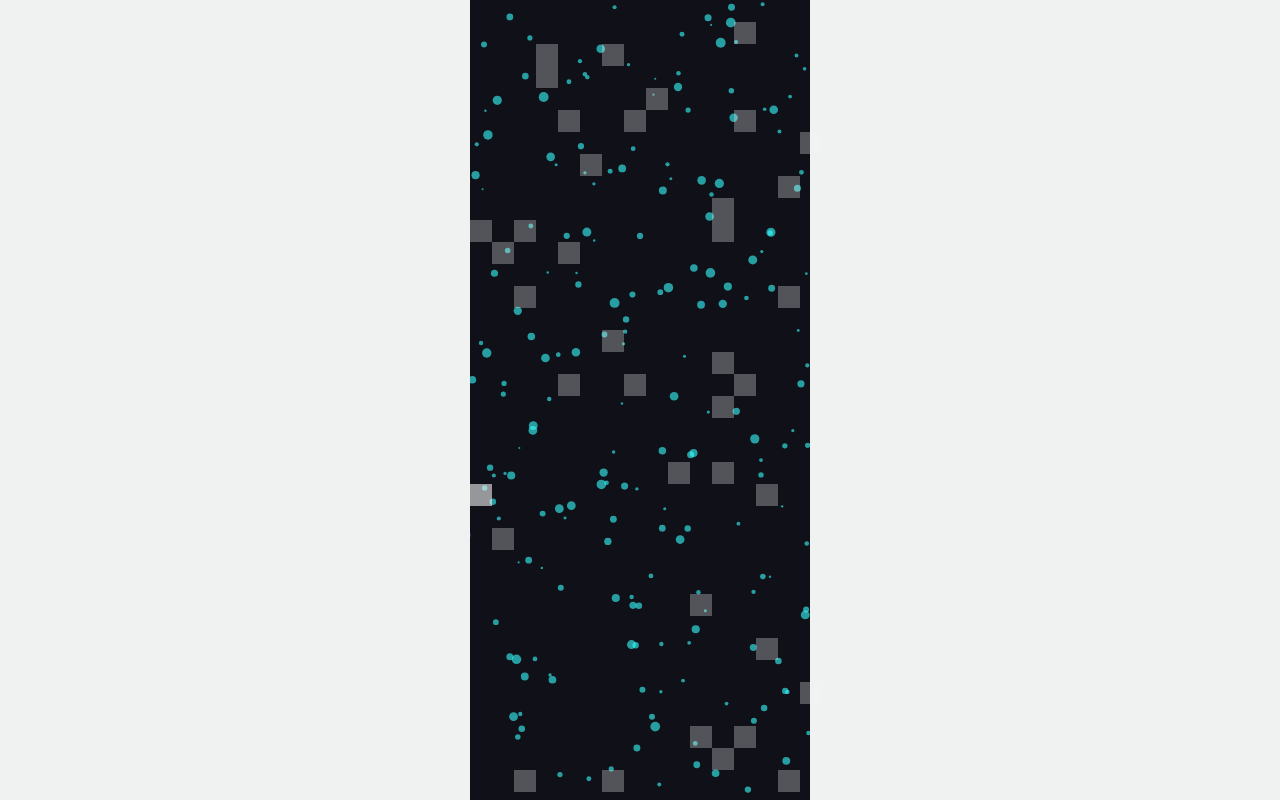
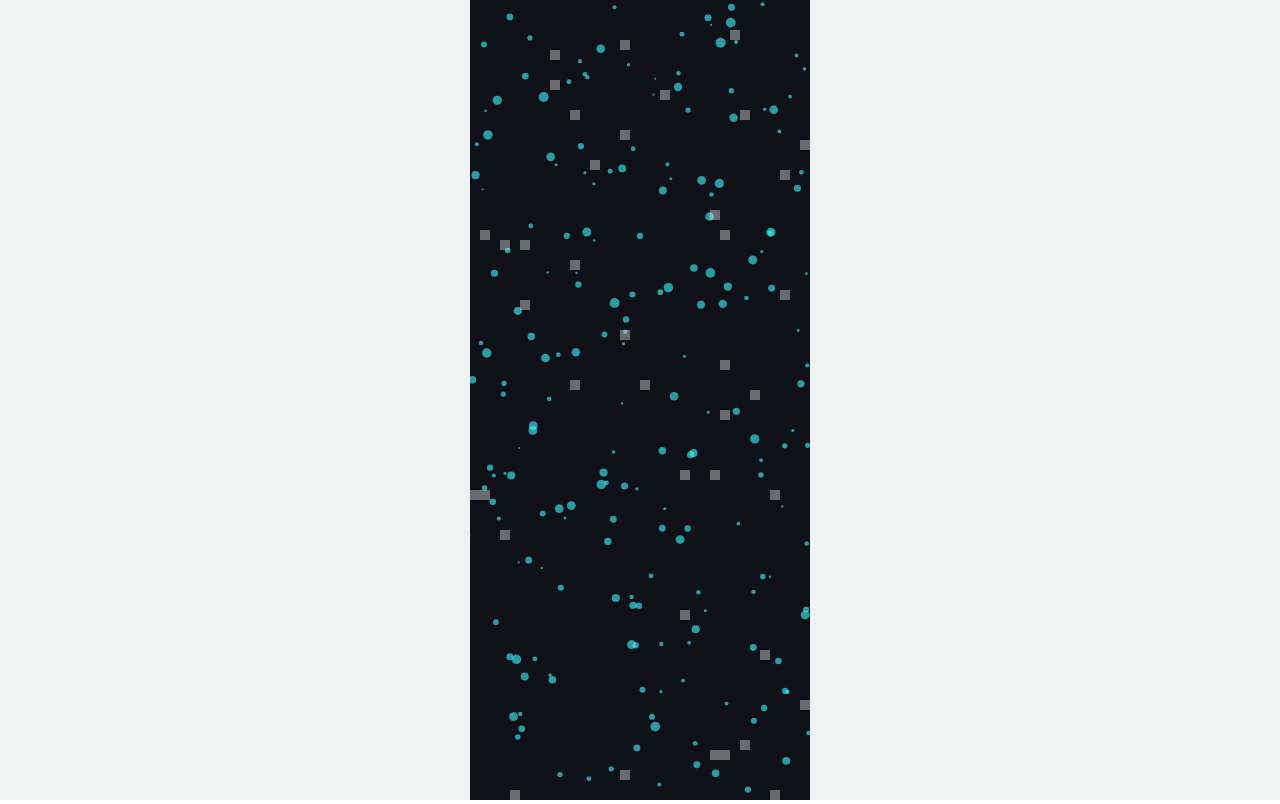
Before and after one commit to so1gging/wipe-falling-snow, a React (Vite) app: page /window in a window 1280 px wide. Built offline with nearby package versions, Linux system fonts and the light colour scheme.

Commit message:
#14 앞서 만든 상수를 바라보도록

```diff
--- a/src/presentaion/domains/Frost/Frost.tsx
+++ b/src/presentaion/domains/Frost/Frost.tsx
@@ -3,6 +3,7 @@ import { getRandomIntegerWithinBounds } from '@/utils/random.ts'
 import { MouseTriggerContext } from '@/context/MouseTriggerContext.tsx'
 import { WrapperContext } from '@/context/WrapperContext.tsx'
 import { toReverseMouseMove } from '@/utils/logic.ts'
+import { FROST_UNIT_WIDTH } from '@/utils/const.ts'
 
 interface FrostProps {
   xSize: number
@@ -49,8 +50,8 @@ export default function Frost({ xSize, ySize }: FrostProps) {
 
         const item: Item = {
           count: prev[x][y].count + 1,
-          x: x * 22,
-          y: y * 22,
+          x: x * FROST_UNIT_WIDTH,
+          y: y * FROST_UNIT_WIDTH,
           isVisible: true,
         }
         prev[x][y] = item
@@ -100,13 +101,13 @@ export default function Frost({ xSize, ySize }: FrostProps) {
               top: item.y,
               left: item.x,
               position: 'absolute',
-              width: '22px',
-              height: '22px',
+              width: `${FROST_UNIT_WIDTH}px`,
+              height: `${FROST_UNIT_WIDTH}px`,
               display: 'flex',
               alignItems: 'center',
               justifyContent: 'center',
               backgroundColor: '#F0F2F2',
-              opacity: item.count * 0.3,
+              opacity: item.count * 0.4,
               color: '#5E7B8C',
             }}
           />
--- a/src/presentaion/view/window/Window.tsx
+++ b/src/presentaion/view/window/Window.tsx
@@ -3,6 +3,7 @@ import { WrapperContext } from '@/context/WrapperContext.tsx'
 import Frost from '@/presentaion/domains/Frost/Frost.tsx'
 import SnowCanvas from '@/presentaion/domains/SnowCanvas/SnowCanvas.tsx'
 import MouseTrigger from '@/context/MouseTriggerContext.tsx'
+import { FROST_UNIT_WIDTH } from '@/utils/const.ts'
 
 export default function Window() {
   const wrapperContext = useContext(WrapperContext)
@@ -10,8 +11,8 @@ export default function Window() {
     width: wrapperContext.element.offsetWidth,
     height: wrapperContext.element.offsetHeight,
   })
-  const xSize = Math.floor(screen.width / 10 / 2.2 + 1)
-  const ySize = Math.floor(screen.height / 10 / 2.2)
+  const xSize = Math.floor(screen.width / FROST_UNIT_WIDTH + 1)
+  const ySize = Math.floor(screen.height / FROST_UNIT_WIDTH)
 
   useEffect(() => {
     const resize = () => {
```
